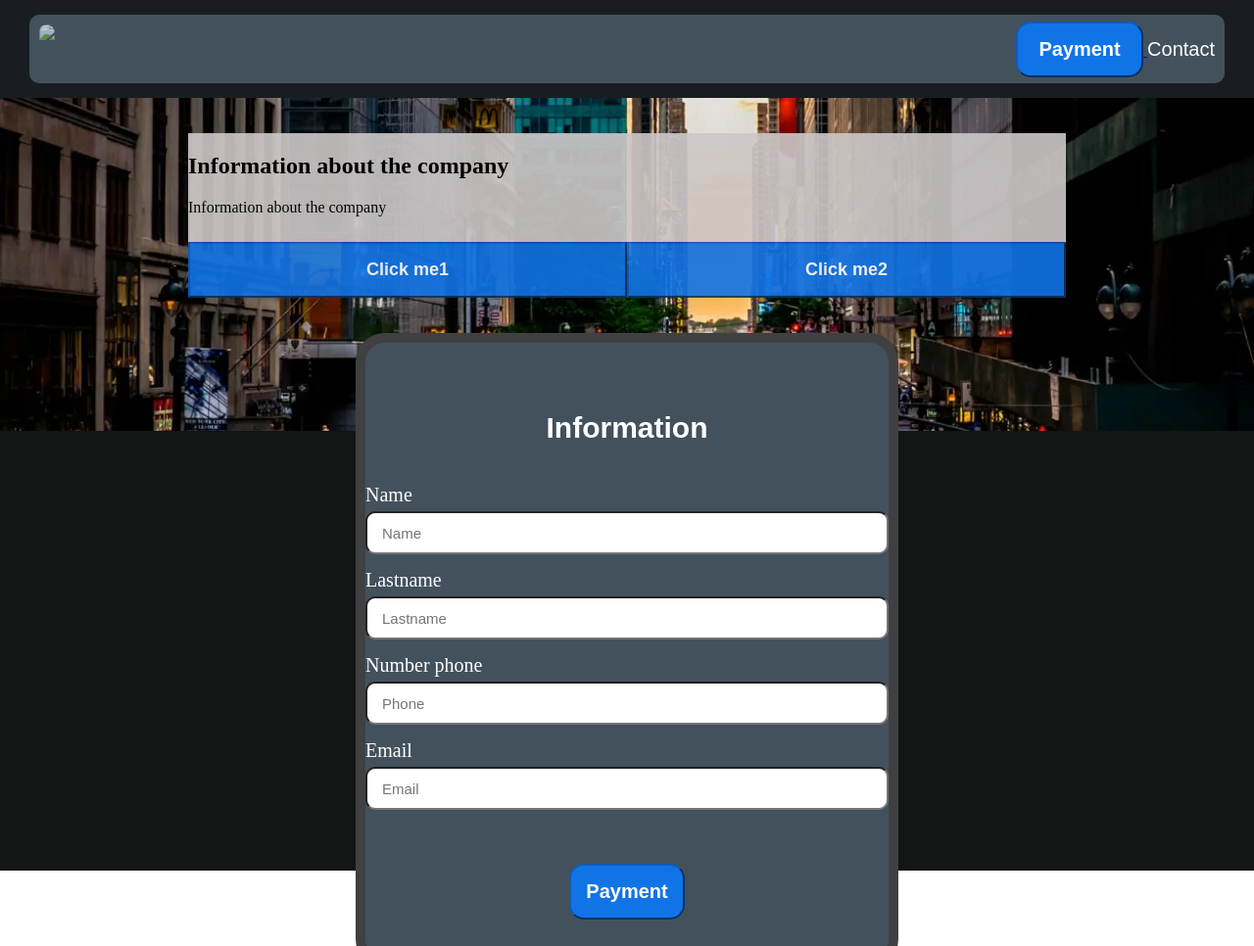
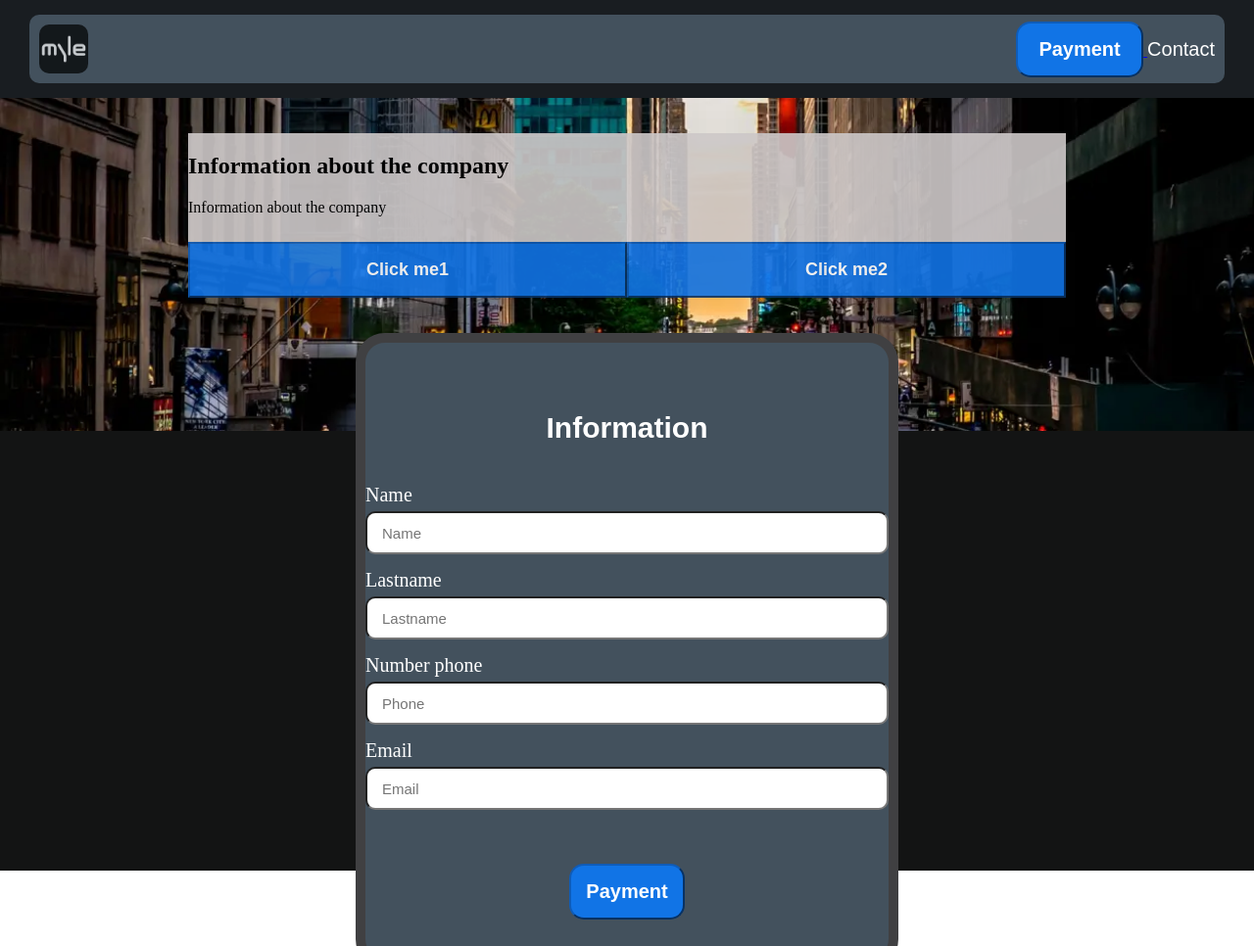
Before and after one commit to ViaLaBrioche/myle.drive, a plain HTML site: page index.html in a window 1280 px wide. Shown: the top 966 px of the page at 98% size. Drawn offline with Linux system fonts and the light colour scheme.

Commit message:
Исправлен лого

```diff
--- a/index.html
+++ b/index.html
@@ -13,7 +13,7 @@
     <header>
         <div class="header_top_line">
             <div class="header__container">
-                <img class="header__logo" src="\Users\user\Documents\myle.drive\LogoKit\icon.png">
+                <img class="header__logo" src="../myle.drive/LogoKit/icon.png">
                 <div class="header__controls">
                     <a class="header__link__btn" href="#">
                         <button class="header__btn" type="button">Payment</button>
--- a/main.css
+++ b/main.css
@@ -158,6 +158,7 @@ body {
     padding: 15px;
     width: 500px;
     outline: none;
+    transition: border 0.2s ease-in;
 }
 
 .form label {
@@ -182,15 +183,16 @@ body {
     margin: 40px auto 20px auto;
     width: auto;
 }
+button {
+    transition: background-color 0.3s ease-in;
+}
 
 input:focus {
     border: #1174e6 2px solid;
-    transition: border 0.2s ease-in;
 }
 
 button:hover {
     background-color: #4793eb;
-    transition: background-color 0.3s ease-in;
 }
 
 a:hover {
```
